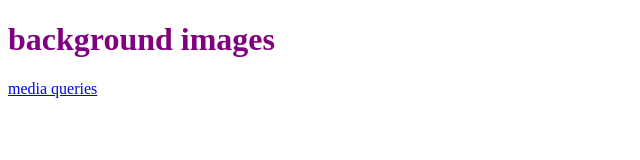
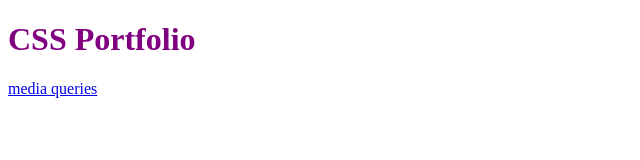
Before and after one commit to milsaf/webdev1, a plain HTML site: page css_portfolio_2/index.html in a window 1280 px wide. Shown: the whole page, without its empty margins (0-640 px from the left). Drawn offline with Linux system fonts and the light colour scheme.

Commit message:
Update index.html

```diff
--- a/css_portfolio_2/index.html
+++ b/css_portfolio_2/index.html
@@ -4,10 +4,10 @@
     <meta charset="UTF-8">
     <meta name="viewport" content="width=device-width>, initial-scale=1.0">
         <link rel="stylesheet" href="style.css">
-    <title>background images</title>
+    <title>Css Portfolio</title>
 </head>
 <body>
- <h1> background images</h1>
+ <h1> CSS Portfolio</h1>
 
  <a href="media_queries/">media queries</a>
 
```
